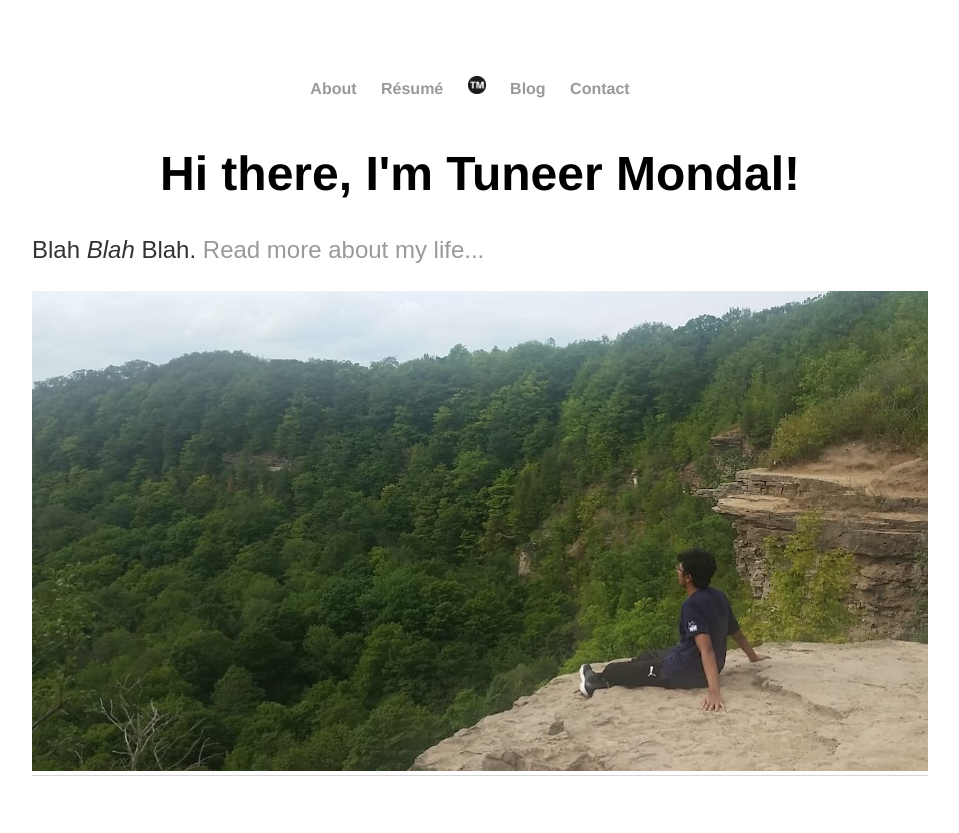
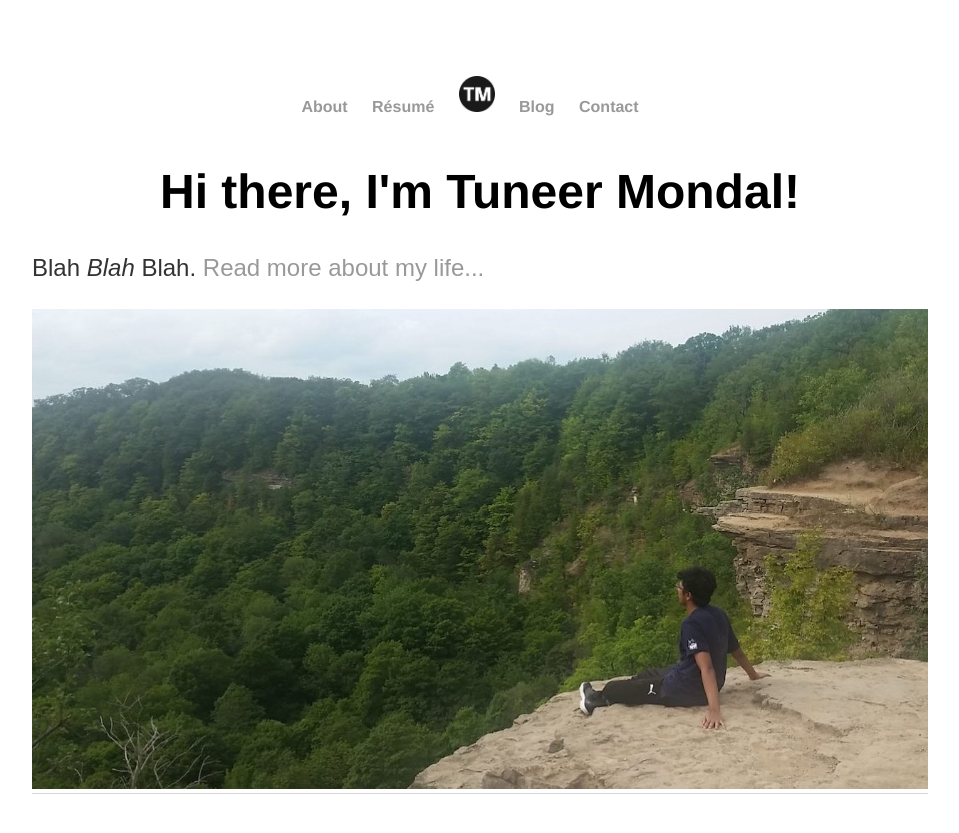
Before and after one commit to t-mondal/t-mondal.github.io, a Jekyll site: the page built from index.html, in a window 1280 px wide. Shown: the top 833 px of the page, without its empty margins (160-1119 px from the left). Built offline with Jekyll 4.4.1, drawn with Linux system fonts in a browser that asks for light colours.

Commit message:
Update default.html

```diff
--- a/_layouts/default.html
+++ b/_layouts/default.html
@@ -11,7 +11,7 @@
 		        	<li><a href="/about">About</a></li>
 	        		<li><a href="/cv/">Résumé</a></li>
 				<li><a href="/">
-<img src="//t-mondal.github.io/images/trademark.png" class="inline" style='height: 2%; width: 2%; object-fit: contain'/> </a></li>
+<img src="//t-mondal.github.io/images/trademark.png" class="inline" style='height: 4%; width: 4%; object-fit: contain'/> </a></li>
 	        		<li><a href="/blog">Blog</a></li>
 				<li><a href="/contact">Contact</a></li>
 	    		</ul>
```
